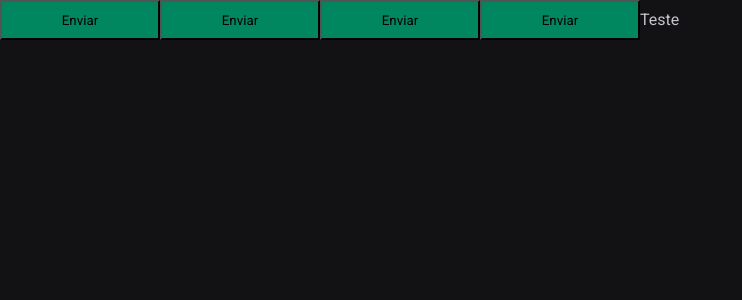
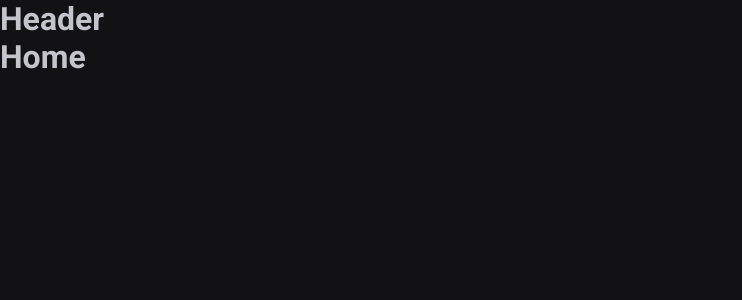
Before and after one commit to SabrinaCoelho/02-ignite-timer, a React (Vite) app: page / in a window 1280 px wide. Shown: the top 300 px of the page, without its empty margins (0-742 px from the left). Built offline with nearby package versions, Linux system fonts and the light colour scheme.

Commit message:
Add default layout and router

```diff
--- a/package.json
+++ b/package.json
@@ -12,6 +12,7 @@
   "dependencies": {
     "react": "^19.0.0",
     "react-dom": "^19.0.0",
+    "react-router-dom": "^7.5.3",
     "styled-components": "^6.1.17"
   },
   "devDependencies": {
--- a/src/App.tsx
+++ b/src/App.tsx
@@ -1,18 +1,16 @@
 import { ThemeProvider } from 'styled-components'
-import { Button } from './components/Button'
 import { defaultTheme } from './styles/default'
 import { GlobalStyle } from './styles/global'
+import { BrowserRouter } from 'react-router-dom'
+import { Router } from './Router'
 
 export function App() {
 
   return (
     <ThemeProvider theme={defaultTheme}>
-      <Button variant='primary' />
-      <Button variant='secondary' />
-      <Button variant='success' />
-      <Button variant='danger' />
-
-      Teste
+      <BrowserRouter>
+        <Router />
+      </BrowserRouter>
       <GlobalStyle />
     </ThemeProvider>
   )
--- /dev/null
+++ b/src/Router.tsx
@@ -0,0 +1,15 @@
+import { Routes, Route } from "react-router-dom";
+import { Home } from "./pages/Home";
+import { History } from "./pages/History";
+import { DefaultLayout } from "./layouts/DefaultLayout";
+
+export function Router(){
+    return(
+        <Routes>
+            <Route path="/" element={<DefaultLayout/>}>
+                <Route path="/" element={<Home />} />
+                <Route path="history" element={<History />}/>
+            </Route>
+        </Routes>
+    )
+}
--- /dev/null
+++ b/src/components/Header.tsx
@@ -0,0 +1,5 @@
+export function Header(){
+    return(
+        <h1>Header</h1>
+    )
+}
--- /dev/null
+++ b/src/layouts/DefaultLayout.tsx
@@ -0,0 +1,11 @@
+import { Outlet } from "react-router-dom";
+import { Header } from "../components/Header";
+
+export function DefaultLayout(){
+    return(
+        <div>
+            <Header />
+            <Outlet />
+        </div>
+    )
+}
```
Also changed, not shown: 1 other file (tests, documents, lock files or other folders).
